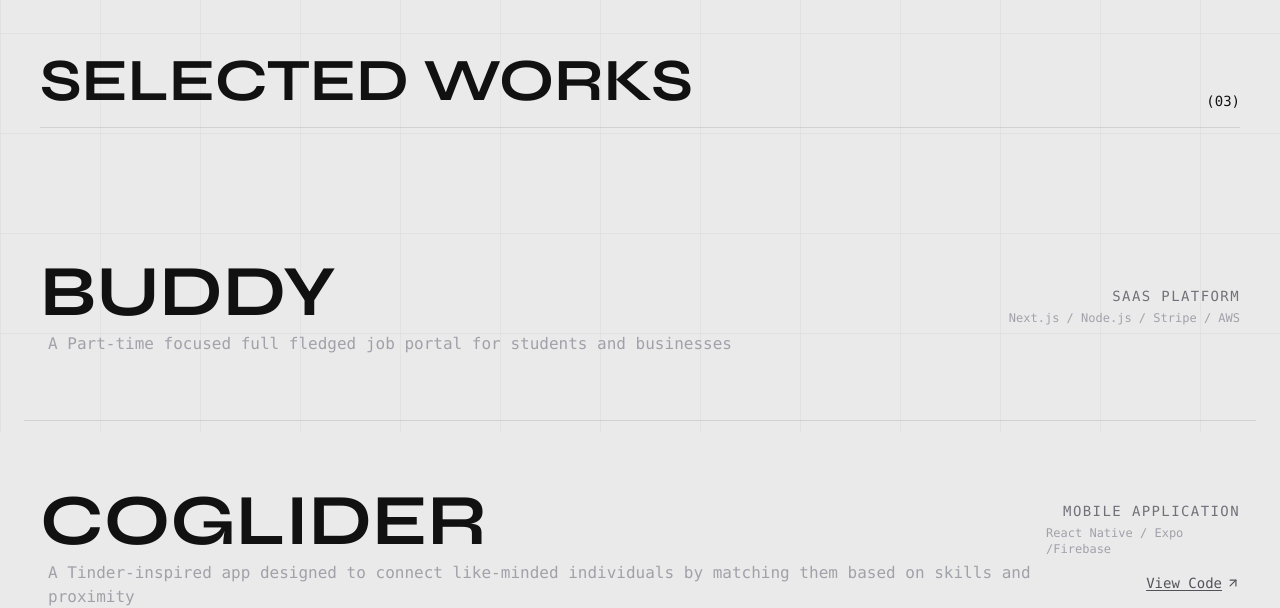
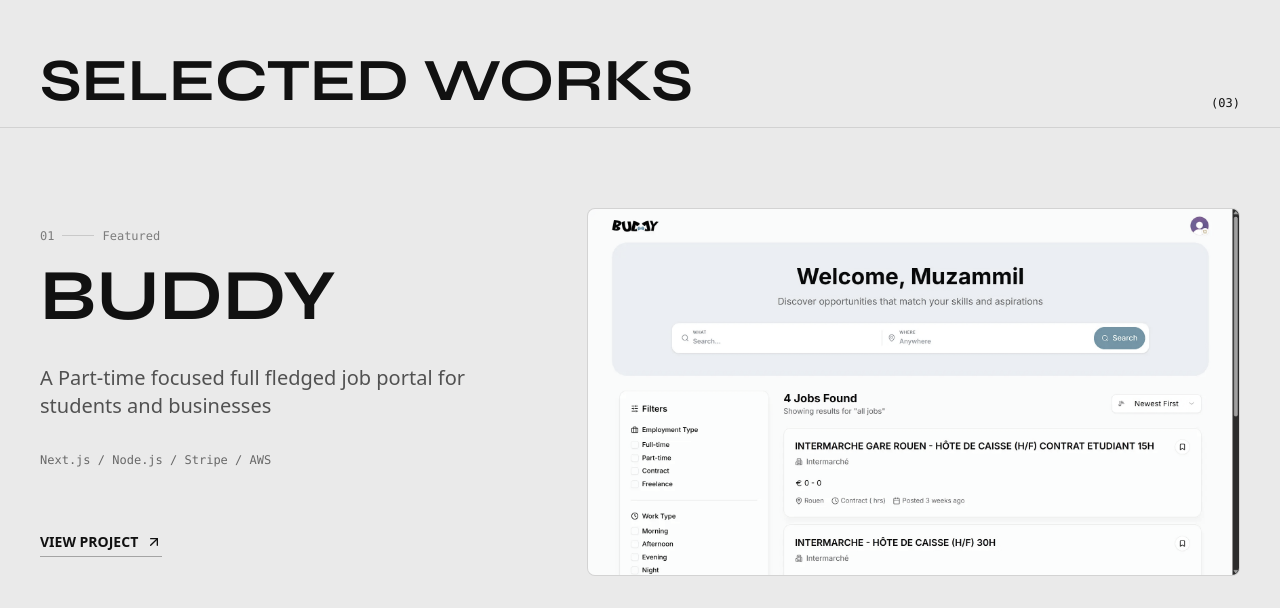
Before and after one commit to Muz4mmil/muz4mmil.github.io, a React (Vite) app: page / in a window 1280 px wide. Shown: the part 1167-1775 px from the top of the page. Built offline with nearby package versions, Linux system fonts and the light colour scheme.

Commit message:
Update project section

```diff
--- a/src/App.tsx
+++ b/src/App.tsx
@@ -19,6 +19,8 @@ interface Project {
   color: string;
   img: string;
   desc: string;
+  projectLink?: string;
+  githubLink?: string;
 }
 
 // --- 2. UTILITY COMPONENTS ---
@@ -120,10 +122,69 @@ const SkillCategory = ({ title, items }: { title: string; items: string[] }) =>
 };
 
 
+// --- NEW COMPONENT: Accordion Project Row ---
+const ProjectRow = ({ project, index, setCursorVariant }: { project: Project; index: number; setCursorVariant: (v: boolean) => void }) => {
+  return (
+    <div
+      className="group relative border-b border-black/10 py-10 transition-colors hover:bg-white/40 px-4 -mx-4 cursor-pointer"
+      onMouseEnter={() => setCursorVariant(true)}
+      onMouseLeave={() => setCursorVariant(false)}
+    >
+      {/* Top Row: Title & Right Info */}
+      <div className="flex flex-col md:flex-row md:items-center justify-between relative z-10">
+        <div className="flex items-center gap-6">
+          <span className="font-mono text-sm opacity-30 md:group-hover:opacity-100 transition-opacity hidden md:block">
+            0{index + 1}
+          </span>
+          <h3 className="text-4xl md:text-7xl font-display font-bold uppercase text-[#111] group-hover:-skew-x-6 group-hover:translate-x-2 transition-all duration-500 origin-left">
+            {project.title}
+          </h3>
+        </div>
+        <div className="flex flex-col md:items-end mt-4 md:mt-0 gap-1">
+          <span className="text-sm font-mono uppercase tracking-widest text-zinc-500">{project.category}</span>
+          <span className="text-xs font-mono text-zinc-400">{project.stack}</span>
+        </div>
+      </div>
+
+      {/* Accordion Content (Image & Description & Links) */}
+      <div className="grid grid-cols-1 md:grid-cols-12 gap-8 items-start transition-all duration-700 ease-[cubic-bezier(0.76,0,0.24,1)]
+        h-auto mt-8 md:h-0 md:mt-0 md:opacity-0 md:group-hover:h-[400px] md:group-hover:mt-10 md:group-hover:opacity-100 overflow-hidden">
+
+        {/* Left: Image */}
+        <div className="md:col-span-8 w-full h-[300px] md:h-[400px] overflow-hidden rounded-lg">
+          <img
+            src={project.img}
+            alt={project.title}
+            className="w-full h-full object-cover scale-100 md:scale-125 md:group-hover:scale-100 transition-transform duration-1000 ease-[cubic-bezier(0.76,0,0.24,1)]"
+          />
+        </div>
+
+        {/* Right: Info */}
+        <div className="md:col-span-4 flex flex-col justify-between h-full py-4">
+          <p className="text-lg md:text-xl font-light text-zinc-600 leading-relaxed">
+            {project.desc}
+          </p>
+          <div className="flex items-center gap-6 mt-8 md:mt-0 relative z-20">
+            {project.projectLink && (
+              <a href={project.projectLink} target="_blank" rel="noopener noreferrer" className="flex items-center gap-2 text-sm font-bold uppercase border-b border-black pb-1 hover:text-zinc-500 hover:border-zinc-500 transition-colors pointer-events-auto">
+                View Project <ArrowUpRight size={16} />
+              </a>
+            )}
+            {project.githubLink && (
+              <a href={project.githubLink} target="_blank" rel="noopener noreferrer" className="flex items-center gap-2 text-sm font-mono text-zinc-500 hover:text-black transition-colors pointer-events-auto">
+                Code <ArrowUpRight size={16} />
+              </a>
+            )}
+          </div>
+        </div>
+      </div>
+    </div>
+  );
+};
+
 // --- 2. MAIN APPLICATION
 
 export default function App() {
-  const [hoveredProject, setHoveredProject] = useState<Project | null>(null);
   const [cursorVariant, setCursorVariant] = useState(false);
 
   // Smooth Scroll Container Ref
@@ -194,6 +255,14 @@ export default function App() {
         }
         .stroke-text:hover {
           -webkit-text-stroke: 0;
+        }
+
+        .hide-scrollbar {
+          -ms-overflow-style: none;
+          scrollbar-width: none;
+        }
+        .hide-scrollbar::-webkit-scrollbar {
+          display: none;
         }
       `}} />
 
@@ -341,56 +410,76 @@ export default function App() {
         </VelocityText>
       </div>
 
-      {/* PROJECTS LIST */}
-      <section id="work" className="py-32 px-6 md:px-10 relative z-20 cursor-auto">
-        <div className="mb-16 border-b border-black border-opacity-10 pb-4 flex justify-between items-end">
+      {/* VERTICAL EDITORIAL GALLERY */}
+      <section id="work" className="relative bg-[#EAEAEA] z-20 cursor-auto py-24 md:py-32">
+
+        {/* Header */}
+        <div className="px-6 md:px-10 mb-20 flex justify-between items-end border-b border-black/10 pb-4 text-[#111]">
           <h2 className="text-4xl md:text-6xl font-display font-bold uppercase">Selected Works</h2>
-          <span className="font-mono text-sm">(03)</span>
+          <span className="font-mono text-xs">(03)</span>
         </div>
 
-        <div className="flex flex-col">
-          {projects.map((project) => (
+        <div className="flex flex-col gap-32 md:gap-20 items-center w-full">
+          {projects.map((project, index) => {
+            return (
               <div
                 key={project.id}
-              onMouseEnter={() => { setHoveredProject(project); setCursorVariant(true); }}
-              onMouseLeave={() => { setHoveredProject(null); setCursorVariant(false); }}
-              className="group relative border-b border-black/10 py-12 md:py-16 transition-colors hover:bg-white/40 px-4 -mx-4"
+                className="w-full flex items-center justify-center px-6 md:px-10 relative group"
+                onMouseEnter={() => setCursorVariant(true)}
+                onMouseLeave={() => setCursorVariant(false)}
               >
-              <div className="flex flex-col md:flex-row md:items-center justify-between relative z-10">
-                <div className="">
-                  <h3 className="text-4xl md:text-7xl font-display font-bold uppercase text-[#111] group-hover:-skew-x-12 group-hover:translate-x-2 transition-all duration-300 origin-left">
+                <div className={`w-full max-w-7xl flex flex-col-reverse ${index % 2 === 0 ? 'md:flex-row' : 'md:flex-row-reverse'} items-center justify-between gap-12 md:gap-20`}>
+
+                  {/* Left: Info */}
+                  <div className="w-full md:w-5/12 flex flex-col justify-center order-2 md:order-1">
+
+                    <div className="font-mono text-xs mb-4 text-[#111] opacity-50 flex items-center gap-2">
+                      <span>0{index + 1}</span>
+                      <div className="w-8 h-[1px] bg-[#111]/30"></div>
+                      <span>Featured</span>
+                    </div>
+
+                    <h3 className="text-5xl md:text-6xl lg:text-7xl font-display font-bold uppercase leading-[0.9] mb-6 md:mb-8 text-[#111]">
                       {project.title}
                     </h3>
-                  <p className="mt-1 md:ml-2 text-sm md:text-base font-mono font-medium text-zinc-400">{project.desc}</p>
+
+                    <p className="text-base md:text-xl font-light text-[#111] opacity-70 leading-relaxed mb-8 max-w-md">
+                      {project.desc}
+                    </p>
+
+                    <div className="font-mono text-[10px] md:text-xs text-[#111] opacity-60 flex flex-wrap gap-4 mb-10 md:mb-16">
+                      {project.stack}
                     </div>
-                <div className="flex flex-col md:items-end mt-4 md:mt-0 gap-1">
-                  <span className="text-sm font-mono uppercase tracking-widest text-zinc-500">{project.category}</span>
-                  <span className="text-xs font-mono text-zinc-400">{project.stack}</span>
-                  {project.githubLink && <a href={project.githubLink} target="_blank" rel="noopener noreferrer" className="max-sm:hidden text-sm mt-3 underline underline-offset-2 font-mono text-zinc-600 hover:text-zinc-500 transition-colors duration-300 flex items-center gap-1">
-                    View Code <ArrowUpRight size={14} />
-                  </a>}
+
+                    <div className="flex gap-6">
+                      {project.projectLink && (
+                        <a href={project.projectLink} target="_blank" rel="noopener noreferrer" className="flex items-center gap-2 text-xs md:text-sm font-bold uppercase border-b border-black/30 pb-1 hover:border-black transition-colors pointer-events-auto text-[#111]">
+                          View Project <ArrowUpRight size={16} />
+                        </a>
+                      )}
+                      {project.githubLink && (
+                        <a href={project.githubLink} target="_blank" rel="noopener noreferrer" className="flex items-center gap-2 text-xs md:text-sm font-mono opacity-50 hover:opacity-100 transition-colors pointer-events-auto text-[#111]">
+                          Source Code <ArrowUpRight size={16} />
+                        </a>
+                      )}
                     </div>
                   </div>
 
-              {/* Hover Reveal Button (Mobile friendly fallback) */}
-              <motion.div
-                initial={{ opacity: 0, x: -20 }}
-                whileInView={{ opacity: 1, x: 0 }}
-                className="md:hidden mt-6 gap-4"
-              >
-                <a href={project.projectLink} target="_blank" rel="noopener noreferrer" className="inline-flex items-center gap-2 text-sm font-bold underline decoration-1 underline-offset-4">
-                  VIEW PROJECT <ArrowUpRight size={14} />
-                </a>
-                {project.githubLink && <a href={project.githubLink} target="_blank" rel="noopener noreferrer" className="md:hidden text-sm mt-3 underline underline-offset-2 font-mono text-zinc-600 hover:text-zinc-500 transition-colors duration-300 flex items-center gap-1">
-                  View Code <ArrowUpRight size={14} />
-                </a>}
-              </motion.div>
-            </div>
-          ))}
+                  {/* Right: Image Container */}
+                    <div className="w-full md:w-7/12 h-52 md:h-full relative overflow-hidden order-1 md:order-2 rounded-lg border border-black/5 bg-black/5">
+                     {/* <div className="absolute inset-0 bg-black/10 z-10 group-hover:opacity-0 transition-opacity duration-700" /> */}
+                     <img
+                       src={project.img}
+                       alt={project.title}
+                       className="w-full h-full object-cover filter grayscale-[70%] transition-all duration-1000 ease-[cubic-bezier(0.25,1,0.5,1)]"
+                     />
                   </div>
 
-        {/* FLOATING IMAGE REVEAL (Desktop Only) */}
-        <ProjectPreview project={hoveredProject} />
+                </div>
+              </div>
+            );
+          })}
+        </div>
       </section>
 
       {/* --- TOOLKIT SECTION (STATIC & READABLE) --- */}
@@ -603,77 +692,3 @@ export default function App() {
     </div>
   );
 }
-
-// --- 3. FLOATING IMAGE COMPONENT ---
-
-const ProjectPreview = ({ project }: { project: Project | null }) => {
-  const mouse = { x: useMotionValue(0), y: useMotionValue(0) };
-
-  useEffect(() => {
-    const updateMouse = (e: MouseEvent) => {
-      mouse.x.set(e.clientX);
-      mouse.y.set(e.clientY);
-    };
-    window.addEventListener('mousemove', updateMouse);
-    return () => window.removeEventListener('mousemove', updateMouse);
-  }, []);
-
-  const x = useSpring(mouse.x, { stiffness: 200, damping: 20 });
-  const y = useSpring(mouse.y, { stiffness: 200, damping: 20 });
-
-  if (!project) return null;
-
-  return (
-    <motion.div
-      style={{ left: x, top: y }}
-      initial={{ scale: 0, opacity: 0 }}
-      animate={{ scale: 1, opacity: 1 }}
-      exit={{ scale: 0, opacity: 0 }}
-      className="fixed z-30 hidden md:block pointer-events-none -translate-x-1/2 -translate-y-1/2 overflow-hidden rounded-lg shadow-2xl"
-    >
-      {/* Preview Card */}
-      <div className="w-[400px] h-[250px] bg-white p-2 relative">
-        <div className="w-full h-full relative overflow-hidden rounded bg-zinc-100">
-          {/* Placeholder Abstract Visuals if Image Fails */}
-          {/* <div
-            className="w-full h-full absolute inset-0"
-            style={{ backgroundColor: project.color }}
-          >
-            {project.title === "Buddy" && (
-              <div className="w-full h-full flex items-center justify-center">
-                <div className="w-3/4 h-3/4 bg-white shadow-lg rounded-lg p-4 space-y-2">
-                  <div className="w-1/3 h-4 bg-zinc-200 rounded" />
-                  <div className="w-full h-32 bg-zinc-100 rounded" />
-                </div>
-              </div>
-            )}
-            {project.title === "CoGlider" && (
-              <div className="w-full h-full flex items-center justify-center">
-                <div className="w-[100px] h-[180px] bg-black rounded-[20px] p-1">
-                  <div className="w-full h-full bg-white rounded-[16px] overflow-hidden relative">
-                    <div className="absolute top-4 left-2 w-8 h-8 rounded-full bg-pink-200" />
-                  </div>
-                </div>
-              </div>
-            )}
-            {project.title === "FileGlide" && (
-              <div className="w-full h-full flex items-center justify-center">
-                <div className="w-24 h-24 border-2 border-dashed border-emerald-500 rounded-full flex items-center justify-center animate-spin-slow">
-                  <ArrowUpRight className="text-emerald-500" />
-                </div>
-              </div>
-            )}
-          </div> */}
-          <div className="w-full h-full flex items-center justify-center">
-            <img src={project.img} alt={project.title} className="w-full h-full object-cover" />
-          </div>
-
-          {/* Label Overlay */}
-          <div className="absolute bottom-4 left-4 bg-white px-3 py-1 rounded-full text-xs font-bold tracking-wider uppercase shadow-sm">
-            View Project
-          </div>
-        </div>
-      </div>
-    </motion.div>
-  );
-};
```
Lines whose indentation alone changed are shown as unchanged.
